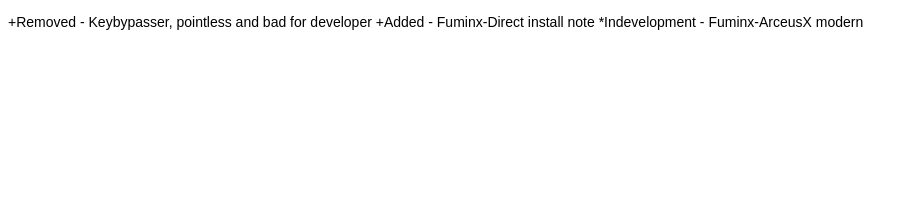
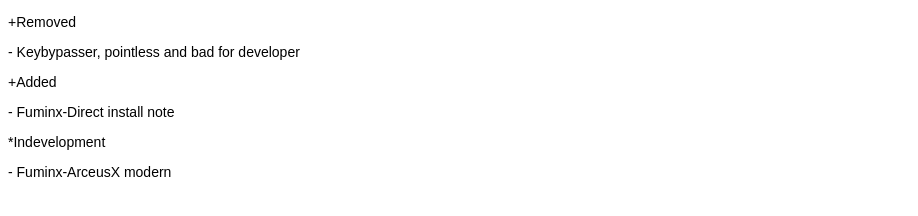
Before and after one commit to zraf0/Fuminx-Arceus, a plain HTML site: page index.html in a window 1280 px wide. Shown: the whole page, without its empty margins (0-918 px from the left). Drawn offline with Linux system fonts and the light colour scheme.

Commit message:
Update index.html

```diff
--- a/index.html
+++ b/index.html
@@ -19,11 +19,10 @@ background-color: #ffffff;
 
 <div class="container">
 <p>
-+Removed
-- Keybypasser, pointless and bad for developer
-+Added
-- Fuminx-Direct install note
-*Indevelopment
-- Fuminx-ArceusX modern
-</p>
+<p>+Removed
+<p>- Keybypasser, pointless and bad for developer
+<p>+Added
+<p>- Fuminx-Direct install note
+<p>*Indevelopment
+<p>- Fuminx-ArceusX modern
 </div
```
